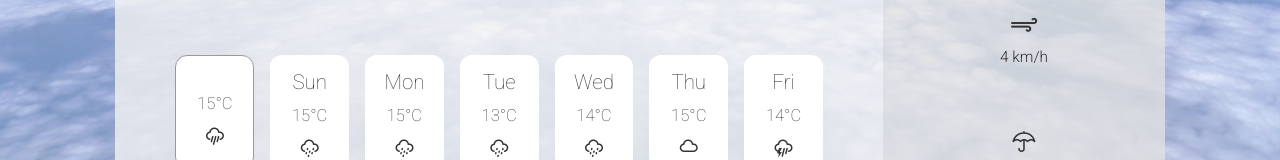
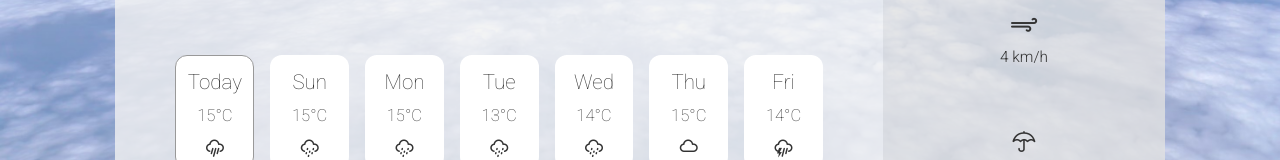
Before and after one commit to simonetimi/weather-app, a plain HTML site: page index.html in a window 1280 px wide. Shown: the part 529-689 px from the top of the page. Drawn offline with nearby package versions, Linux system fonts and the light colour scheme; no server answers.

Commit message:
Fix UI bug on day cards

```diff
--- a/index.html
+++ b/index.html
@@ -52,7 +52,7 @@
       </div>
       <div class="days-container">
         <div class="day-card selected" data-index="0">
-          <p class="day-card-day"></p>
+          <p class="day-card-day">Today</p>
           <p class="day-card-temp"></p>
           <p class="day-card-code"></p>
         </div>
```
